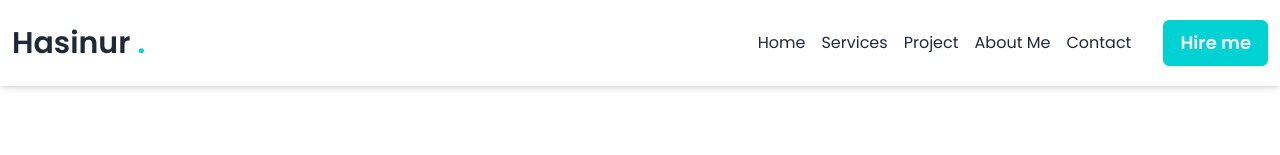
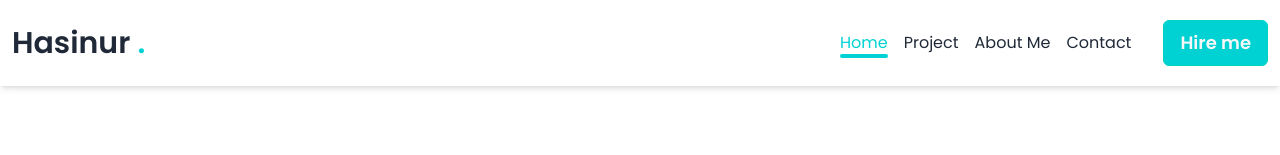
Before and after one commit to Hasinur3813/react-portfolio, a React (Vite) app: page / in a window 1280 px wide. Shown: the top 155 px of the page. Built offline with nearby package versions, Linux system fonts and the light colour scheme.

Commit message:
setup routing

```diff
--- a/package.json
+++ b/package.json
@@ -17,6 +17,7 @@
     "react-circular-progressbar": "^2.1.0",
     "react-dom": "^18.3.1",
     "react-icons": "^5.4.0",
+    "react-router-dom": "^6.28.2",
     "react-simple-typewriter": "^5.0.1",
     "react-syntax-highlighter": "^15.6.1",
     "swiper": "^11.2.0"
--- /dev/null
+++ b/src/Pages/AboutMe/AboutMe.jsx
@@ -0,0 +1,7 @@
+import React from "react";
+
+const AboutMe = () => {
+  return <div>about me</div>;
+};
+
+export default AboutMe;
--- /dev/null
+++ b/src/Pages/Projects/Projects.jsx
@@ -0,0 +1,7 @@
+import React from "react";
+
+const Projects = () => {
+  return <div>project</div>;
+};
+
+export default Projects;
--- a/src/components/AboutMe/AboutMe.jsx
+++ b/src/components/AboutMe/AboutMe.jsx
@@ -45,10 +45,7 @@ const AboutMe = () => {
             </li>
           </ul>
           {/* CTA Button */}
-          <button
-            onClick={() => (window.location.href = "/about")}
-            className="group flex items-center gap-2 px-6 py-3 bg-primaryColor text-lightGray text-lg font-semibold rounded-md shadow-lg hover:shadow-xl hover:bg-secondaryColor transition-all duration-200"
-          >
+          <button className="group flex items-center gap-2 px-6 py-3 bg-primaryColor text-lightGray text-lg font-semibold rounded-md shadow-lg hover:shadow-xl hover:bg-secondaryColor transition-all duration-200">
             Know More{" "}
             <FaArrowRight className="group-hover:translate-x-1 transition-transform duration-200" />
           </button>
--- a/src/components/Navbar/Navbar.jsx
+++ b/src/components/Navbar/Navbar.jsx
@@ -1,7 +1,8 @@
 import { RiMenu2Line } from "react-icons/ri";
 import MobileMenu from "./MobileMenu";
 import { useState } from "react";
-import Navlink from "./Navlink";
+
+import MenuLink from "./Navlink";
 
 const Navbar = () => {
   const [showMobileMenu, setShowMobileMenu] = useState(false);
@@ -29,11 +30,10 @@ const Navbar = () => {
             {/* navbar end */}
             <div className="flex items-center">
               <ul className=" space-x-4 text-base items-center hidden md:flex">
-                <Navlink path="home" text="Home" />
-                <Navlink path="services" text="Services" />
-                <Navlink path="projects" text="Project" />
-                <Navlink path="about" text="About Me" />
-                <Navlink path="contact" text="Contact" />
+                <MenuLink path="/" text="Home" />
+                <MenuLink path="/projects" text="Project" />
+                <MenuLink path="/about-me" text="About Me" />
+                <MenuLink path="/contact" text="Contact" />
                 <li>
                   <button
                     className="ms-4 border-secondaryColor border
--- a/src/components/Navbar/Navlink.jsx
+++ b/src/components/Navbar/Navlink.jsx
@@ -1,17 +1,15 @@
-import { Link } from "react-router-dom";
-
-const Navlink = ({ path, text }) => {
+import { NavLink } from "react-router-dom";
+const MenuLink = ({ path, text }) => {
   return (
     <li className="relative">
-      <Link
-        to={`/${path}`}
+      <NavLink
+        to={`${path}`}
         className="hover:text-secondaryColor transition-color duration-200 before:content-[''] before:absolute before:-bottom-1 before:rounded-sm before:left-1/2 before:right:1/2 hover:before:left-0 hover:before:right-0 before:w-0 before:hover:w-full before:text-center before:h-1 before:transition-all before:duration-200 before:bg-primaryColor"
-        href=""
       >
         {text}
-      </Link>
+      </NavLink>
     </li>
   );
 };
 
-export default Navlink;
+export default MenuLink;
--- a/src/index.css
+++ b/src/index.css
@@ -84,3 +84,22 @@
   --color-accent-hover: #fef3c7;
   --color-bg-secondary: #fdf7e6;
 }
+
+.active {
+  color: var(--color-primaryColor);
+  transition: color 200ms !important;
+  position: relative !important;
+}
+
+.active::before {
+  content: "" !important;
+  position: absolute !important;
+  bottom: -4px !important;
+  left: 0 !important;
+  right: 0 !important;
+  width: 100% !important;
+  height: 4px !important;
+  background-color: var(--color-primaryColor);
+  border-radius: 2px !important;
+  transition: all 200ms !important;
+}
--- a/src/routes/router.jsx
+++ b/src/routes/router.jsx
@@ -0,0 +1,3 @@
+import { createBrowserRouter } from "react-router-dom";
+
+const router = createBrowserRouter([]);
```
Also changed, not shown: src/main.jsx (+11 -1 lines), 1 other file (tests, documents, lock files or other folders).
